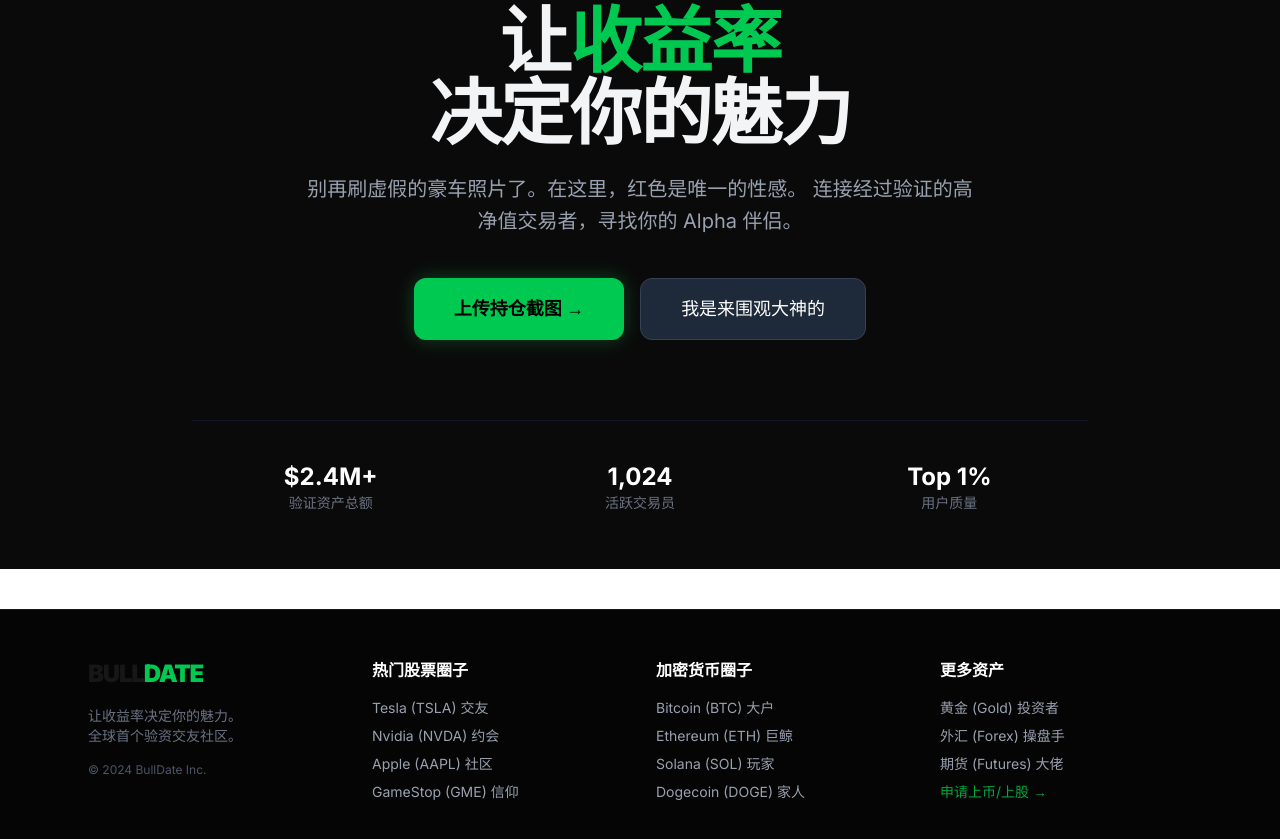
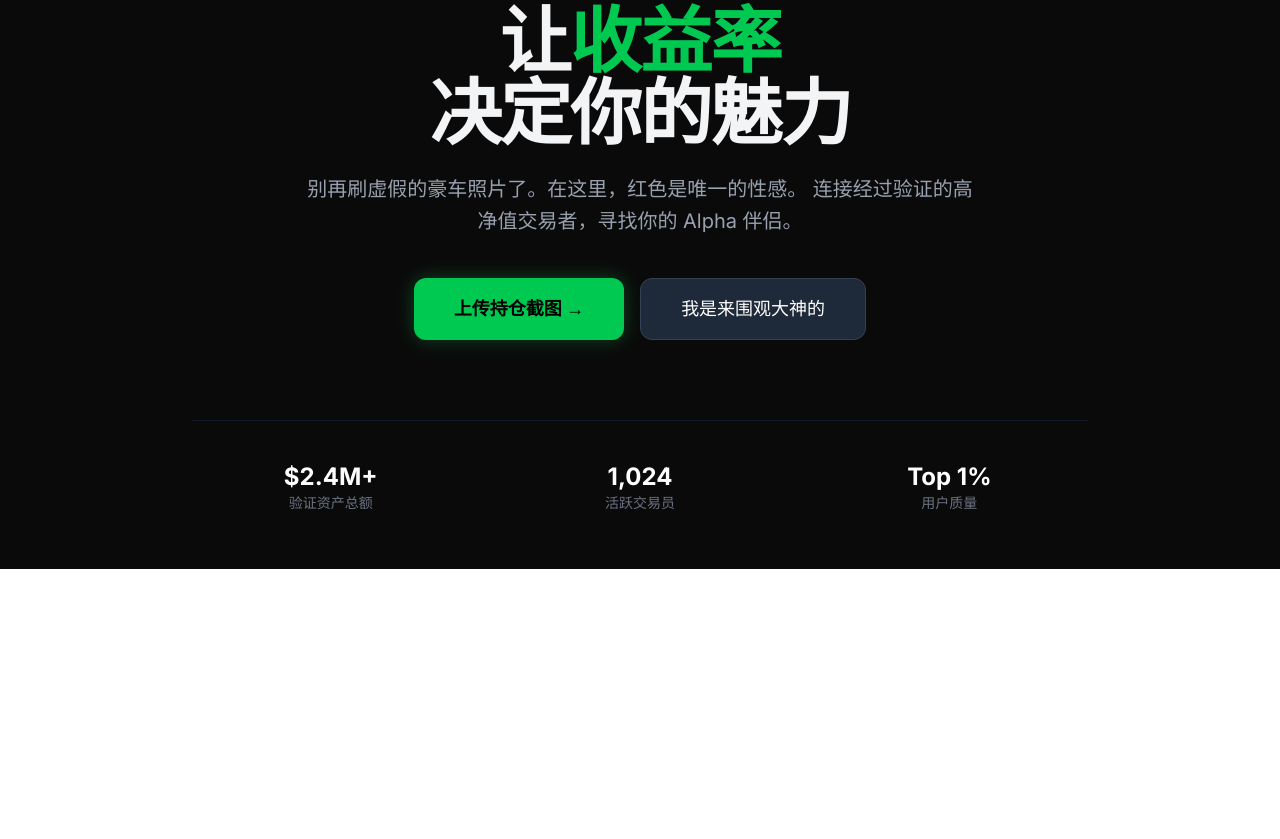
Before and after one commit to wahahaneke/stock-dating-app, a Next.js app: page / in a window 1280 px wide. Shown: the part 231-1070 px from the top of the page. After the commit the page ends 800 px from the top, so only its background shows below. Built offline with nearby package versions, Linux system fonts and the light colour scheme.

Commit message:
Fix app icon for iOS

```diff
--- a/app/layout.tsx
+++ b/app/layout.tsx
@@ -1,17 +1,24 @@
 import type { Metadata } from "next";
 import { Inter } from "next/font/google";
-import Link from "next/link";
 import "./globals.css";
 
 const inter = Inter({ subsets: ["latin"] });
 
 export const metadata: Metadata = {
-  title: "BullDate | 仅限高净值交易员的精英交友社区",
-  description: "别再刷虚假的豪车照片了。BullDate 是全球首个基于持仓收益率验证的交友平台。",
-  keywords: "股票交友, 交易员约会, 高端交友, 验资交友, 币圈交友, 投资社区",
-  // --- 新增：Google 站长验证暗号 ---
-  verification: {
-    google: "zn8nqZshVcyaRnxxKJhks1HnzsNNobrHRR8eVKXdJ74",
+  title: "BullSocial | 战绩社交",
+  description: "晒单、吐槽、围观大神。全球首个基于持仓收益率验证的交易员社区。",
+  manifest: "/manifest.json",
+  // ✨ 新增：显式告诉所有设备图标在哪里
+  icons: {
+    icon: '/icon.png',
+    apple: '/icon.png', // 专门给 iPhone 看的
+  },
+  themeColor: "#000000",
+  viewport: "width=device-width, initial-scale=1, maximum-scale=1, user-scalable=0",
+  appleWebApp: {
+    capable: true,
+    statusBarStyle: "black-translucent",
+    title: "BullSocial",
   },
 };
 
@@ -22,68 +29,7 @@
 }>) {
   return (
     <html lang="zh-CN">
-      <body className={`${inter.className} bg-black text-white flex flex-col min-h-screen`}>
-
-        {/* 页面主体内容 */}
-        <div className="flex-1">
-          {children}
-        </div>
-
-        {/* --- SEO 强力脚手架 (Footer) --- */}
-        <footer className="border-t border-gray-900 bg-[#050505] py-12 mt-10">
-          <div className="max-w-6xl mx-auto px-6 grid md:grid-cols-4 gap-8">
-
-            {/* 品牌栏 */}
-            <div className="col-span-1">
-              <div className="text-2xl font-black tracking-tighter mb-4">
-                BULL<span className="text-green-500">DATE</span>
-              </div>
-              <p className="text-gray-500 text-sm">
-                让收益率决定你的魅力。<br/>
-                全球首个验资交友社区。
-              </p>
-              <div className="mt-4 text-xs text-gray-600">
-                &copy; 2024 BullDate Inc.
-              </div>
-            </div>
-
-            {/* 热门股票入口 */}
-            <div>
-              <h4 className="font-bold text-white mb-4">热门股票圈子</h4>
-              <ul className="space-y-2 text-sm text-gray-400">
-                <li><Link href="/meet/tesla" className="hover:text-green-500 transition">Tesla (TSLA) 交友</Link></li>
-                <li><Link href="/meet/nvidia" className="hover:text-green-500 transition">Nvidia (NVDA) 约会</Link></li>
-                <li><Link href="/meet/apple" className="hover:text-green-500 transition">Apple (AAPL) 社区</Link></li>
-                <li><Link href="/meet/gamestop" className="hover:text-green-500 transition">GameStop (GME) 信仰</Link></li>
-              </ul>
-            </div>
-
-            {/* 热门加密货币入口 */}
-            <div>
-              <h4 className="font-bold text-white mb-4">加密货币圈子</h4>
-              <ul className="space-y-2 text-sm text-gray-400">
-                <li><Link href="/meet/bitcoin" className="hover:text-green-500 transition">Bitcoin (BTC) 大户</Link></li>
-                <li><Link href="/meet/ethereum" className="hover:text-green-500 transition">Ethereum (ETH) 巨鲸</Link></li>
-                <li><Link href="/meet/solana" className="hover:text-green-500 transition">Solana (SOL) 玩家</Link></li>
-                <li><Link href="/meet/doge" className="hover:text-green-500 transition">Dogecoin (DOGE) 家人</Link></li>
-              </ul>
-            </div>
-
-            {/* 其他资产 */}
-            <div>
-              <h4 className="font-bold text-white mb-4">更多资产</h4>
-              <ul className="space-y-2 text-sm text-gray-400">
-                <li><Link href="/meet/gold" className="hover:text-green-500 transition">黄金 (Gold) 投资者</Link></li>
-                <li><Link href="/meet/forex" className="hover:text-green-500 transition">外汇 (Forex) 操盘手</Link></li>
-                <li><Link href="/meet/futures" className="hover:text-green-500 transition">期货 (Futures) 大佬</Link></li>
-                <li><Link href="/login" className="text-green-600 hover:text-green-400 transition">申请上币/上股 &rarr;</Link></li>
-              </ul>
-            </div>
-
-          </div>
-        </footer>
-
-      </body>
+      <body className={`${inter.className} bg-black text-white`}>{children}</body>
     </html>
   );
 }
```
